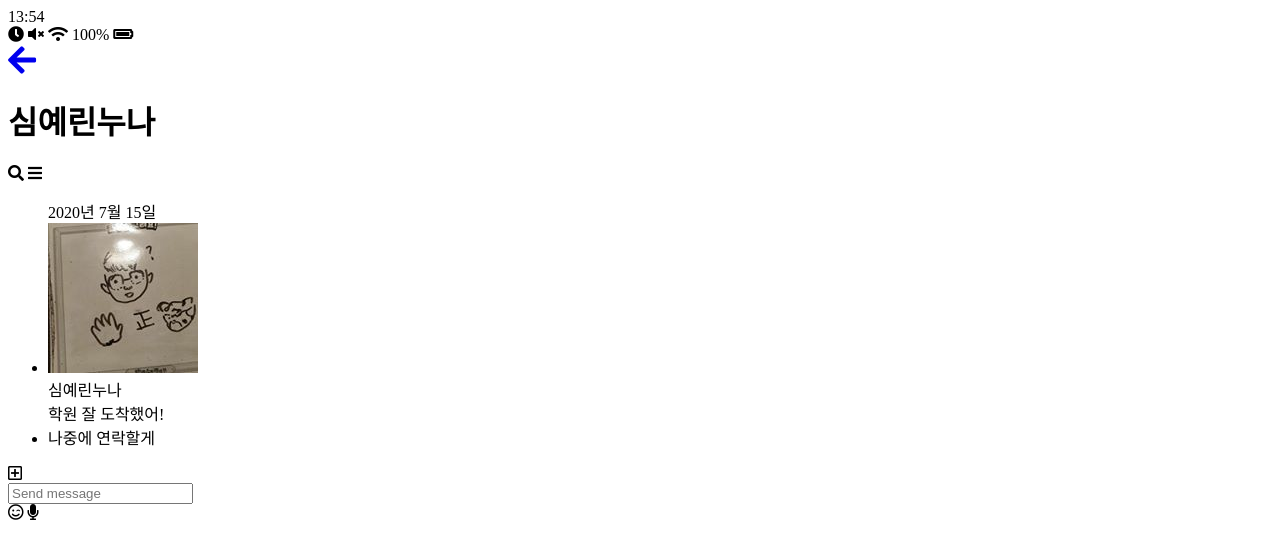
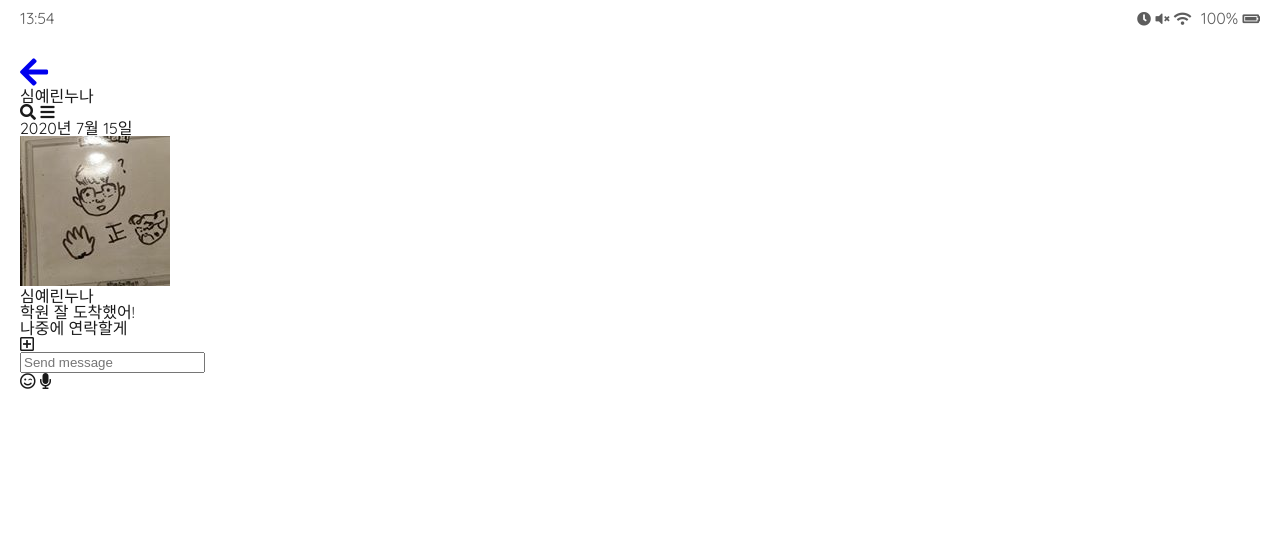
Before and after one commit to sjmjis0208/kakao_clone, a plain HTML site: page chat.html in a window 1280 px wide. Drawn offline with Linux system fonts and the light colour scheme.

Commit message:
add css file

```diff
--- a/chat.html
+++ b/chat.html
@@ -10,6 +10,7 @@
 			integrity="sha384-xxzQGERXS00kBmZW/6qxqJPyxW3UR0BPsL4c8ILaIWXva5kFi7TxkIIaMiKtqV1Q"
 			crossorigin="anonymous"
 		/>
+		<link rel="stylesheet" href="css/styles.css" />
 		<title>Chat | Kakao CLone</title>
 	</head>
 	<body>
--- /dev/null
+++ b/css/reset.css
@@ -0,0 +1,48 @@
+/* http://meyerweb.com/eric/tools/css/reset/
+   v2.0 | 20110126
+   License: none (public domain)
+*/
+
+html, body, div, span, applet, object, iframe,
+h1, h2, h3, h4, h5, h6, p, blockquote, pre,
+a, abbr, acronym, address, big, cite, code,
+del, dfn, em, img, ins, kbd, q, s, samp,
+small, strike, strong, sub, sup, tt, var,
+b, u, i, center,
+dl, dt, dd, ol, ul, li,
+fieldset, form, label, legend,
+table, caption, tbody, tfoot, thead, tr, th, td,
+article, aside, canvas, details, embed,
+figure, figcaption, footer, header, hgroup,
+menu, nav, output, ruby, section, summary,
+time, mark, audio, video {
+	margin: 0;
+	padding: 0;
+	border: 0;
+	font-size: 100%;
+	font: inherit;
+	vertical-align: baseline;
+}
+/* HTML5 display-role reset for older browsers */
+article, aside, details, figcaption, figure,
+footer, header, hgroup, menu, nav, section {
+	display: block;
+}
+body {
+	line-height: 1;
+}
+ol, ul {
+	list-style: none;
+}
+blockquote, q {
+	quotes: none;
+}
+blockquote:before, blockquote:after,
+q:before, q:after {
+	content: '';
+	content: none;
+}
+table {
+	border-collapse: collapse;
+	border-spacing: 0;
+}
--- /dev/null
+++ b/css/status-bar.css
@@ -0,0 +1,14 @@
+.status-bar{
+	display: flex;
+	justify-content: space-between;
+	margin-bottom: 30px;
+	opacity: 0.7;
+}
+
+.status-bar i{
+	font-size: 14px;
+}
+
+.status-bar .status-bar__battery-level{
+	margin-left: 5px;
+}
--- /dev/null
+++ b/css/styles.css
@@ -0,0 +1,10 @@
+@import "reset.css";
+@import "status-bar.css";
+@import url('https://fonts.googleapis.com/css2?family=Quicksand:wght@400;700&display=swap');
+
+body {
+	background-color: white;
+	padding: 10px 20px; /*top&bottom, left&right*/
+	color: #1a1a1a;
+	font-family: 'Quicksand', sans-serif
+}
```
Also changed, not shown: find.html (+1 -0 lines), friends.html (+1 -0 lines), index.html (+1 -0 lines), more.html (+1 -0 lines), settings.html (+1 -0 lines).
